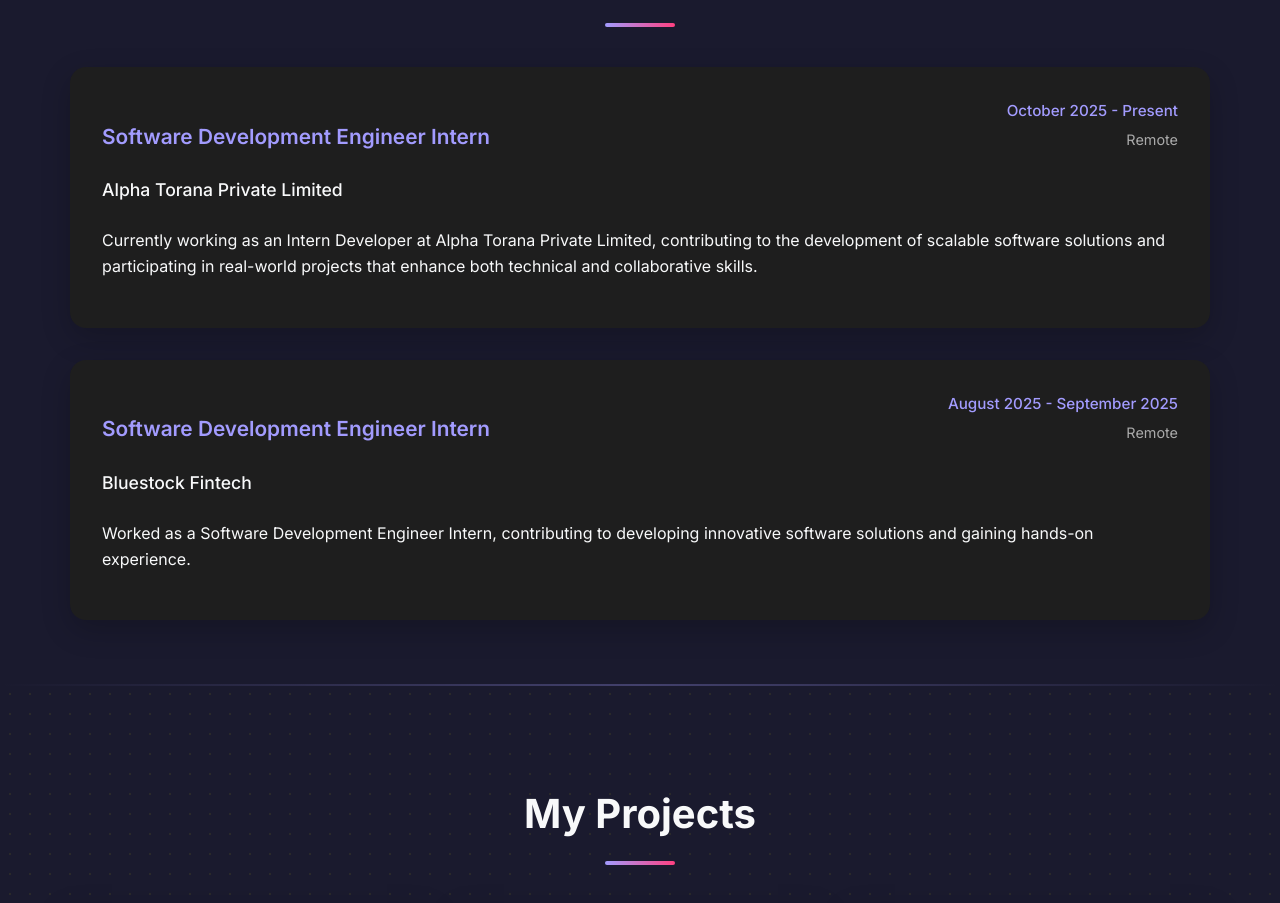
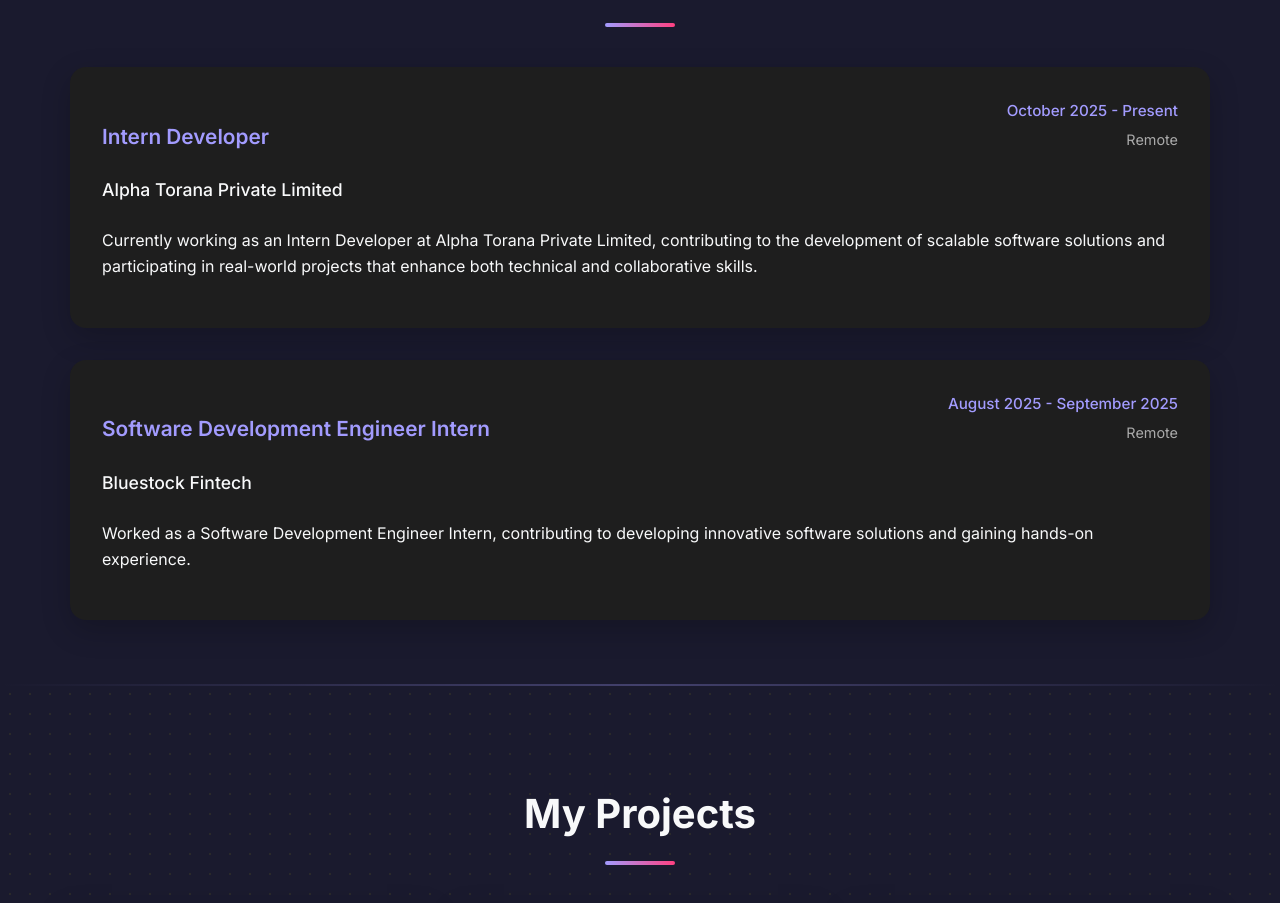
Before and after one commit to Shubhodippal/React_Portfolio, a React (Vite) app: page / in a window 1280 px wide. Shown: the part 1978-2881 px from the top of the page. Built offline with nearby package versions, Linux system fonts and the light colour scheme.

Commit message:
feat: update internship title to 'Intern Developer' for clarity

```diff
--- a/src/App.jsx
+++ b/src/App.jsx
@@ -157,7 +157,7 @@ function App() {
     ],
     experiences: [
       {
-        "title": "Software Development Engineer Intern",
+        "title": "Intern Developer",
         "company": "Alpha Torana Private Limited",
         "duration": "October 2025 - Present",
         "location": "Remote",
```
